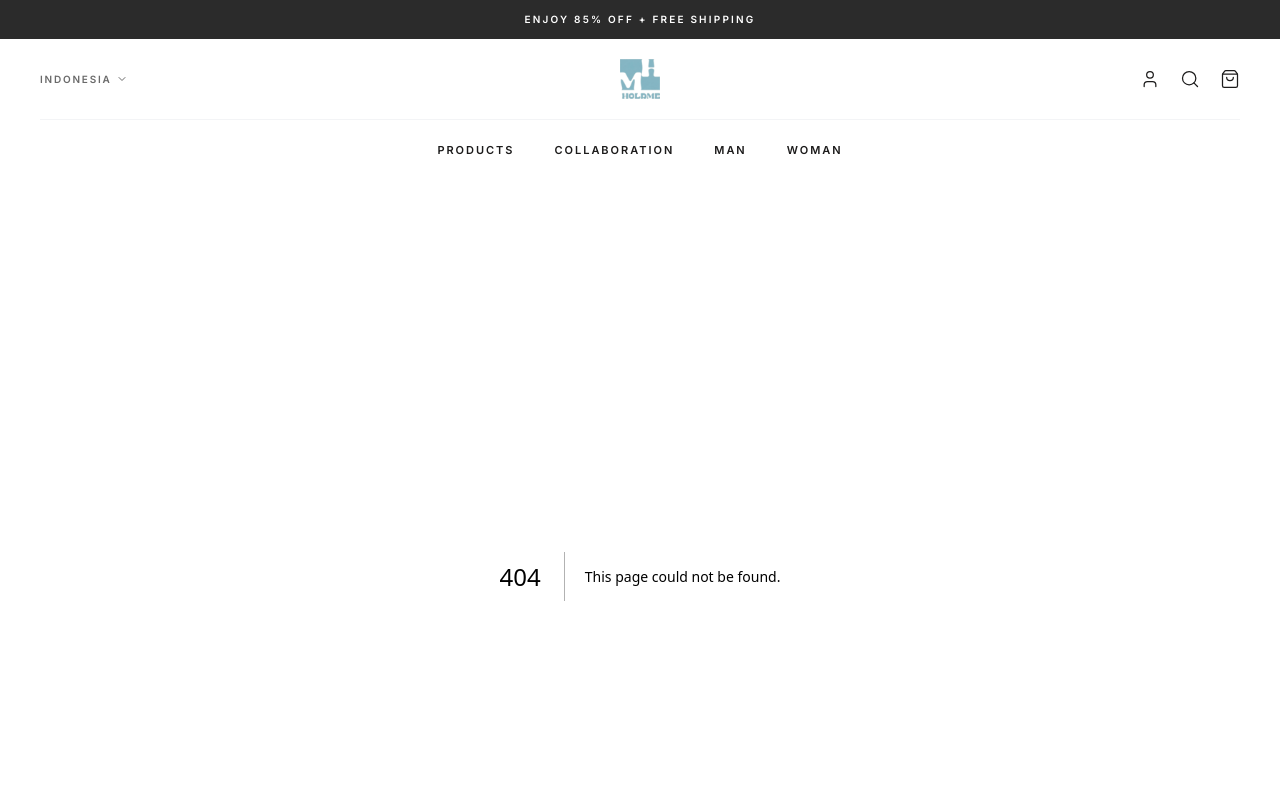
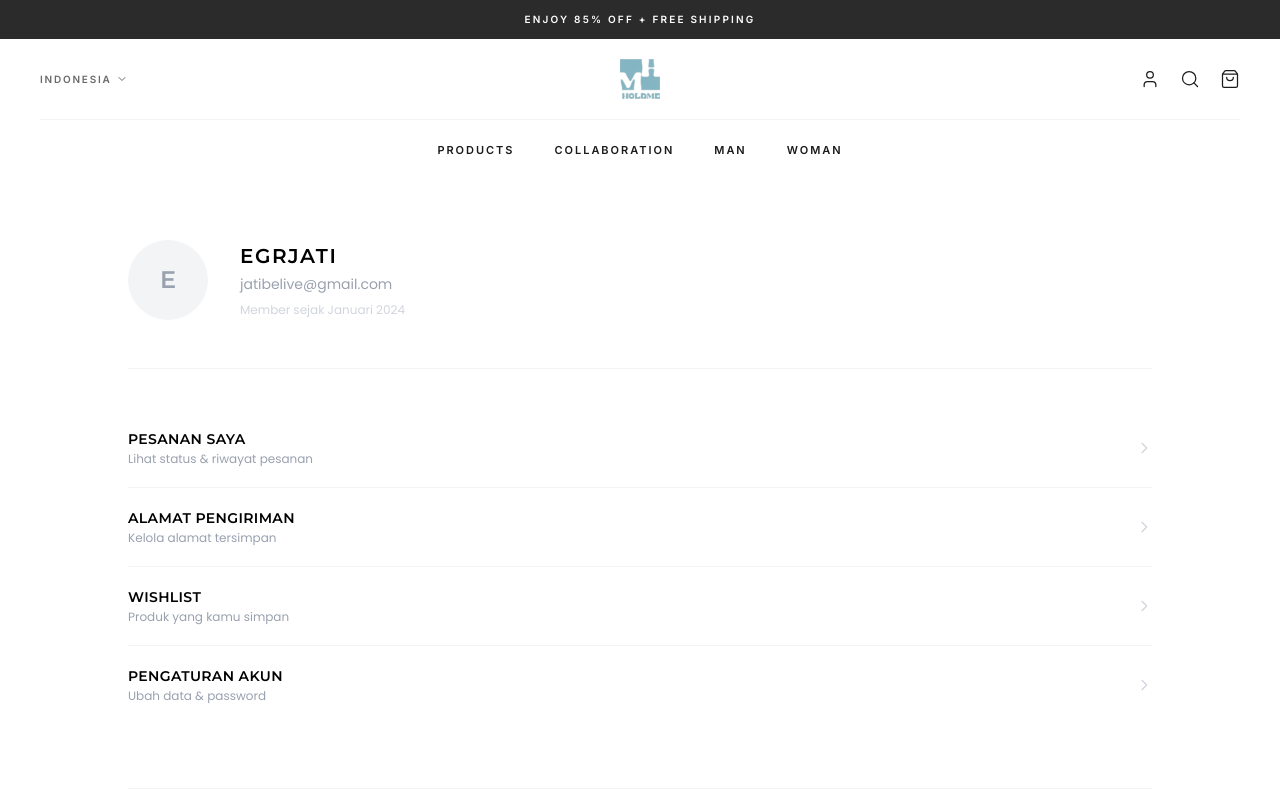
Before and after one commit to egrjati/Next-x-Laravel, a Next.js app in the folder frontend/: page /profile in a window 1280 px wide. Before the commit this address had no page. Shown: the top 800 px of the page. Built offline with nearby package versions, Linux system fonts and the light colour scheme.

Commit message:
create profile page

```diff
--- /dev/null
+++ b/frontend/src/app/profile/page.tsx
@@ -0,0 +1,80 @@
+export default function Profile() {
+  const user = {
+    name: "Egrjati",
+    email: "jatibelive@gmail.com",
+    joined: "Januari 2024",
+    avatar: null,
+  };
+
+  const menuItems = [
+    { label: "Pesanan Saya", desc: "Lihat status & riwayat pesanan", href: "#" },
+    { label: "Alamat Pengiriman", desc: "Kelola alamat tersimpan", href: "#" },
+    { label: "Wishlist", desc: "Produk yang kamu simpan", href: "#" },
+    { label: "Pengaturan Akun", desc: "Ubah data & password", href: "#" },
+  ];
+
+  return (
+    <section className="w-full min-h-screen bg-white px-6 py-16 md:px-16 lg:px-32">
+      {/* Header profil */}
+      <div className="flex flex-col sm:flex-row items-start sm:items-center gap-8 pb-12 border-b border-gray-100">
+        {/* Avatar */}
+        <div className="w-20 h-20 rounded-full bg-gray-100 flex items-center justify-center shrink-0">
+          {user.avatar ? (
+            <img src={user.avatar} alt={user.name} className="w-full h-full rounded-full object-cover" />
+          ) : (
+            <span className="text-2xl font-montserrat font-semibold text-gray-400 uppercase">
+              {user.name.charAt(0)}
+            </span>
+          )}
+        </div>
+
+        {/* Info */}
+        <div className="flex flex-col gap-1">
+          <h1 className="text-xl font-montserrat font-semibold tracking-[0.08em] text-black uppercase">
+            {user.name}
+          </h1>
+          <p className="text-sm font-poppins text-gray-400">{user.email}</p>
+          <p className="text-xs font-poppins text-gray-300 mt-1">
+            Member sejak {user.joined}
+          </p>
+        </div>
+      </div>
+
+      {/* Menu */}
+      <div className="mt-10 flex flex-col divide-y divide-gray-100">
+        {menuItems.map((item) => (
+          <a
+            key={item.label}
+            href={item.href}
+            className="group flex items-center justify-between py-5 hover:pl-1 transition-all duration-200"
+          >
+            <div className="flex flex-col gap-0.5">
+              <span className="text-sm font-montserrat font-semibold tracking-wide text-black uppercase">
+                {item.label}
+              </span>
+              <span className="text-xs font-poppins text-gray-400">
+                {item.desc}
+              </span>
+            </div>
+            <svg
+              className="w-4 h-4 text-gray-300 group-hover:text-black transition-colors"
+              fill="none"
+              stroke="currentColor"
+              strokeWidth={2}
+              viewBox="0 0 24 24"
+            >
+              <path strokeLinecap="round" strokeLinejoin="round" d="M9 5l7 7-7 7" />
+            </svg>
+          </a>
+        ))}
+      </div>
+
+      {/* Logout */}
+      <div className="mt-16 pt-8 border-t border-gray-100">
+        <button className="text-xs font-montserrat font-semibold tracking-[0.18em] uppercase text-gray-400 hover:text-black transition-colors">
+          Keluar
+        </button>
+      </div>
+    </section>
+  );
+}
--- a/frontend/src/components/layout/Navbar.tsx
+++ b/frontend/src/components/layout/Navbar.tsx
@@ -52,9 +52,9 @@ export default function Navbar() {
 
           {/* RIGHT — icons */}
           <div className="flex items-center justify-end gap-5 text-[#1c1b1b]">
-            <button aria-label="Account">
+            <a href="/profile" aria-label="Account">
               <User className="h-5 w-5" strokeWidth={1.5} />
-            </button>
+            </a>
             <button aria-label="Search">
               <Search className="h-5 w-5" strokeWidth={1.5} />
             </button>
```
